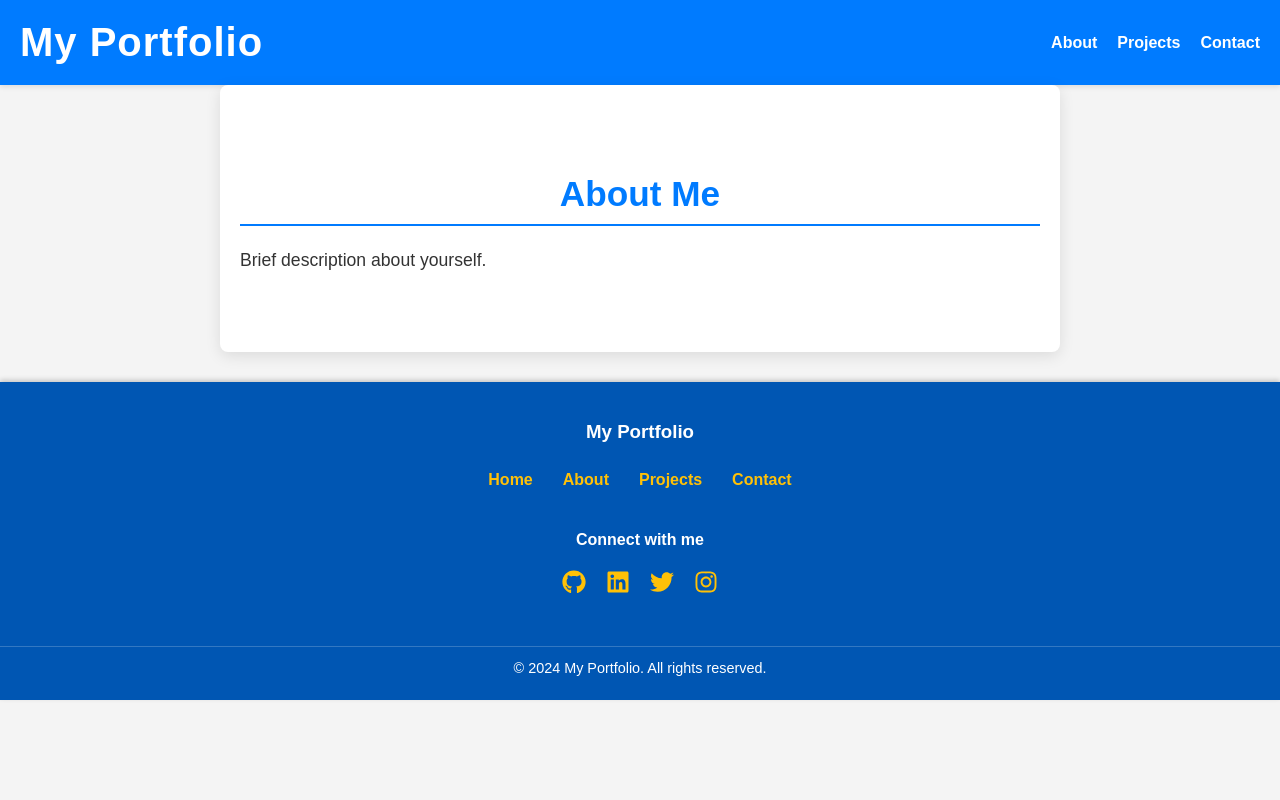
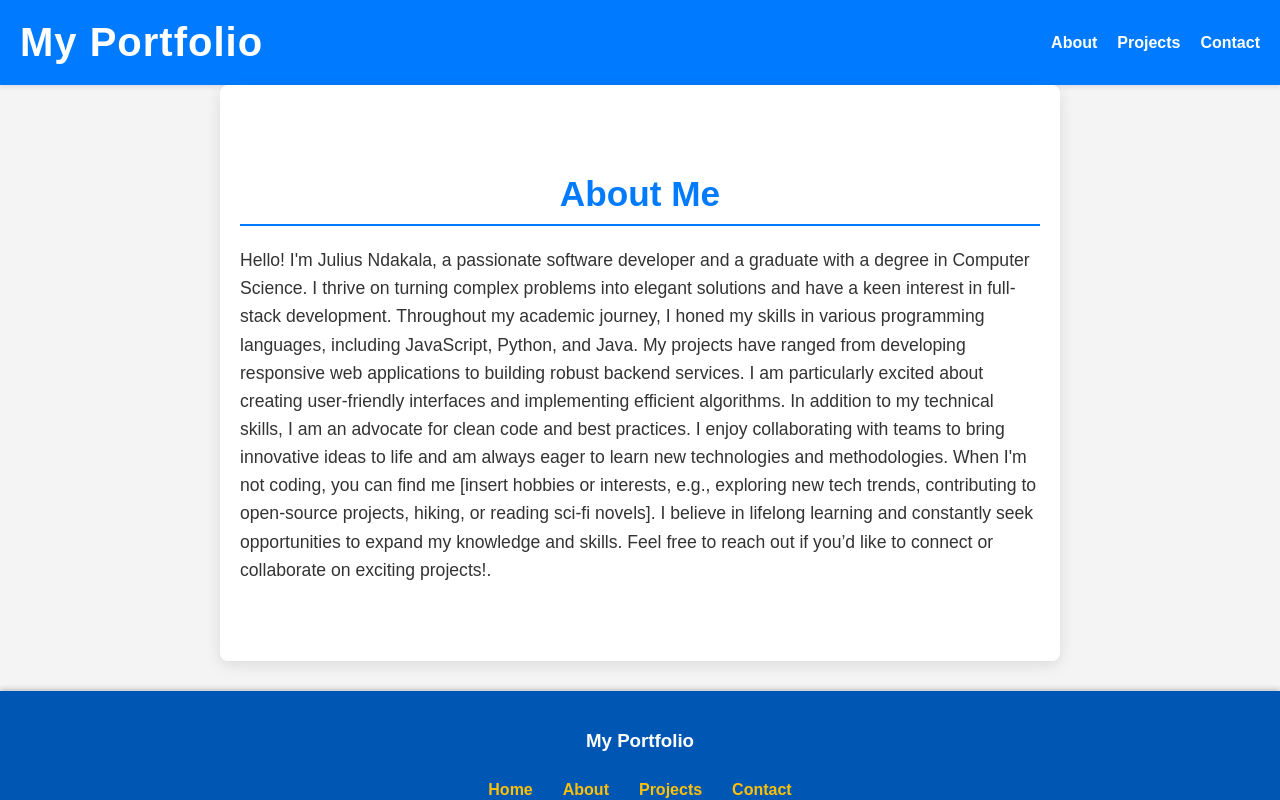
Before and after one commit to ndakalajulius/portfolio-julius, a React (Create React App) app: page / in a window 1280 px wide. Shown: the top 800 px of the page. Built offline with nearby package versions, Linux system fonts and the light colour scheme.

Commit message:
update footer

```diff
--- a/src/components/About.js
+++ b/src/components/About.js
@@ -5,7 +5,15 @@ const About = () => {
   return (
     <section id="about">
       <h2>About Me</h2>
-      <p>Brief description about yourself.</p>
+      <p>Hello! I'm  Julius Ndakala, a passionate software developer and a  graduate with a degree in Computer Science. I thrive on turning complex problems into elegant solutions and have a keen interest in full-stack development.
+
+Throughout my academic journey, I honed my skills in various programming languages, including JavaScript, Python, and Java. My projects have ranged from developing responsive web applications to building robust backend services. I am particularly excited about creating user-friendly interfaces and implementing efficient algorithms.
+
+In addition to my technical skills, I am an advocate for clean code and best practices. I enjoy collaborating with teams to bring innovative ideas to life and am always eager to learn new technologies and methodologies.
+
+When I'm not coding, you can find me [insert hobbies or interests, e.g., exploring new tech trends, contributing to open-source projects, hiking, or reading sci-fi novels]. I believe in lifelong learning and constantly seek opportunities to expand my knowledge and skills.
+
+Feel free to reach out if you’d like to connect or collaborate on exciting projects!.</p>
     </section>
   );
 };
--- a/src/components/Footer.js
+++ b/src/components/Footer.js
@@ -18,10 +18,10 @@ const Footer = () => {
         <div className="social-media">
           <h4>Connect with me</h4>
           <ul>
-            <li><a href="https://github.com/yourusername" target="_blank" rel="noopener noreferrer"><FaGithub /></a></li>
-            <li><a href="https://linkedin.com/in/yourusername" target="_blank" rel="noopener noreferrer"><FaLinkedin /></a></li>
-            <li><a href="https://twitter.com/yourusername" target="_blank" rel="noopener noreferrer"><FaTwitter /></a></li>
-            <li><a href="https://instagram.com/yourusername" target="_blank" rel="noopener noreferrer"><FaInstagram /></a></li>
+            <li><a href="https://github.com/ndakalajulius" target="_blank" rel="noopener noreferrer"><FaGithub /></a></li>
+            <li><a href="https://linkedin.com/in/juliusndakala" target="_blank" rel="noopener noreferrer"><FaLinkedin /></a></li>
+            <li><a href="https://twitter.com/juliusndakala" target="_blank" rel="noopener noreferrer"><FaTwitter /></a></li>
+            <li><a href="https://instagram.com/juliusndakala" target="_blank" rel="noopener noreferrer"><FaInstagram /></a></li>
           </ul>
         </div>
       </div>
```
